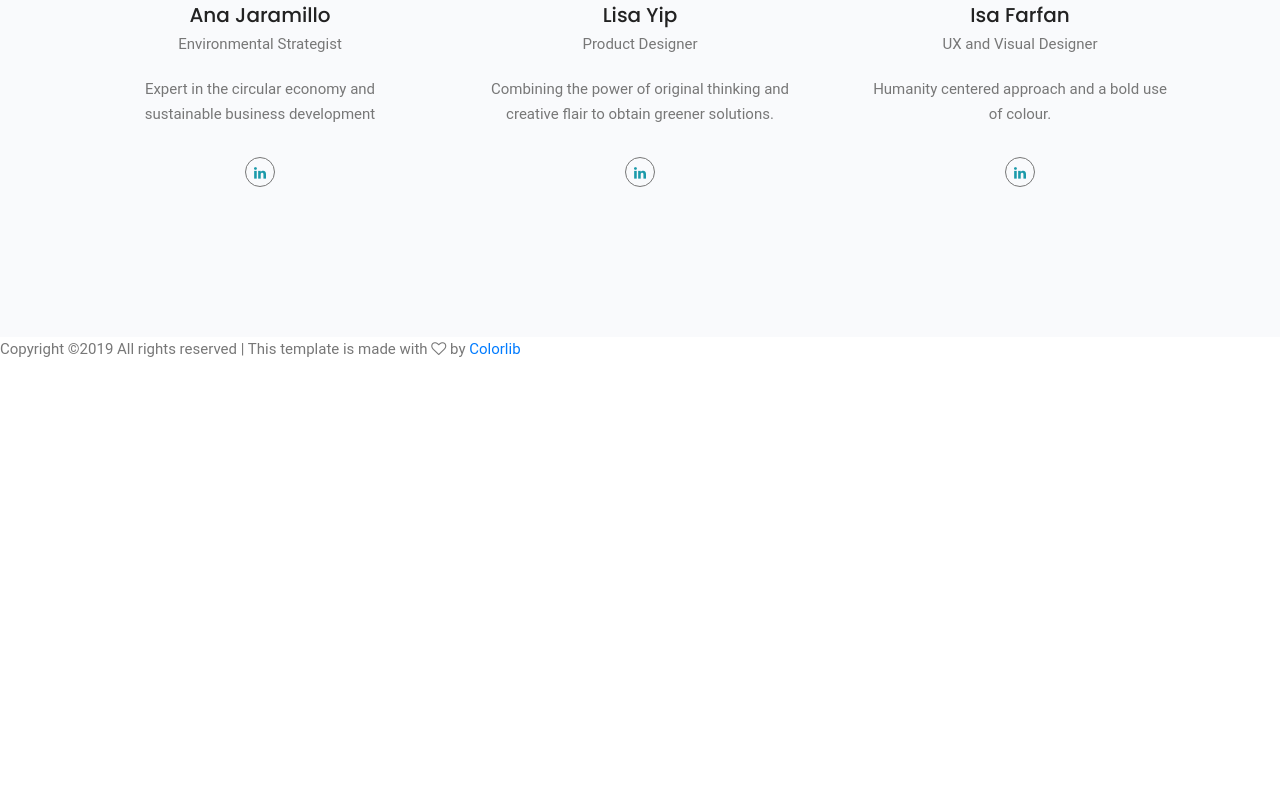
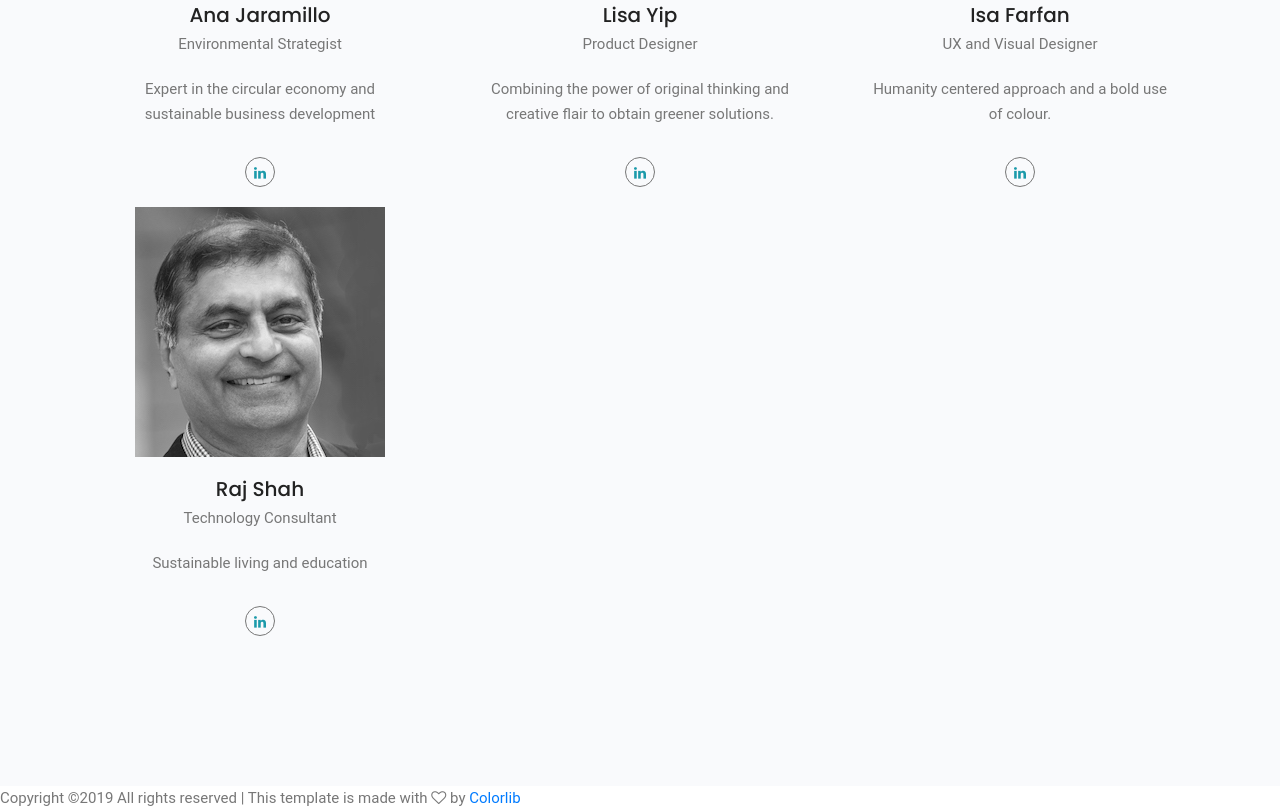
Before and after one commit to isafarfan/styroloop.com, a plain HTML site: page the_team.html in a window 1280 px wide. Shown: the part 1034-1845 px from the top of the page. Before the commit the page ends 1396 px from the top, so only its background shows below. Drawn offline with Linux system fonts and the light colour scheme; some packages are replaced by stand-ins of ours.

Commit message:
Added raj to the team

```diff
--- a/the_team.html
+++ b/the_team.html
@@ -174,8 +174,31 @@
 					</div>
 
 				</div>
+			</div>
+		    <div class="row team_inner">
 
-		   </div>
+				<div class="col-lg-4 col-md-6">
+					<div class="team_item">
+						<div class="team_img">
+							<img class="img-fluid" src="new_img/raj_shah2.jpg" alt="">
+						</div>
+						<div class="team_name">
+							<h4>Raj Shah</h4>
+							<p>Technology Consultant
+							</p>
+							<p class="mt-20">
+								Sustainable living and education
+							</p>
+							<div class="social">
+								<a href="https://www.linkedin.com/in/rajnishah/"><i class="fa fa-linkedin"></i></a>
+
+							</div>
+						</div>
+					</div>
+				</div>
+			</div>
+
+
 	</section>
 	Copyright &copy;<script>document.write(new Date().getFullYear());</script> All rights reserved | This template is made with <i class="fa fa-heart-o" aria-hidden="true"></i> by <a href="https://colorlib.com" target="_blank">Colorlib</a>
 		<!-- Optional JavaScript -->
```
Also changed, not shown: new_img/raj_shah2.jpg (added), 1 other file.
